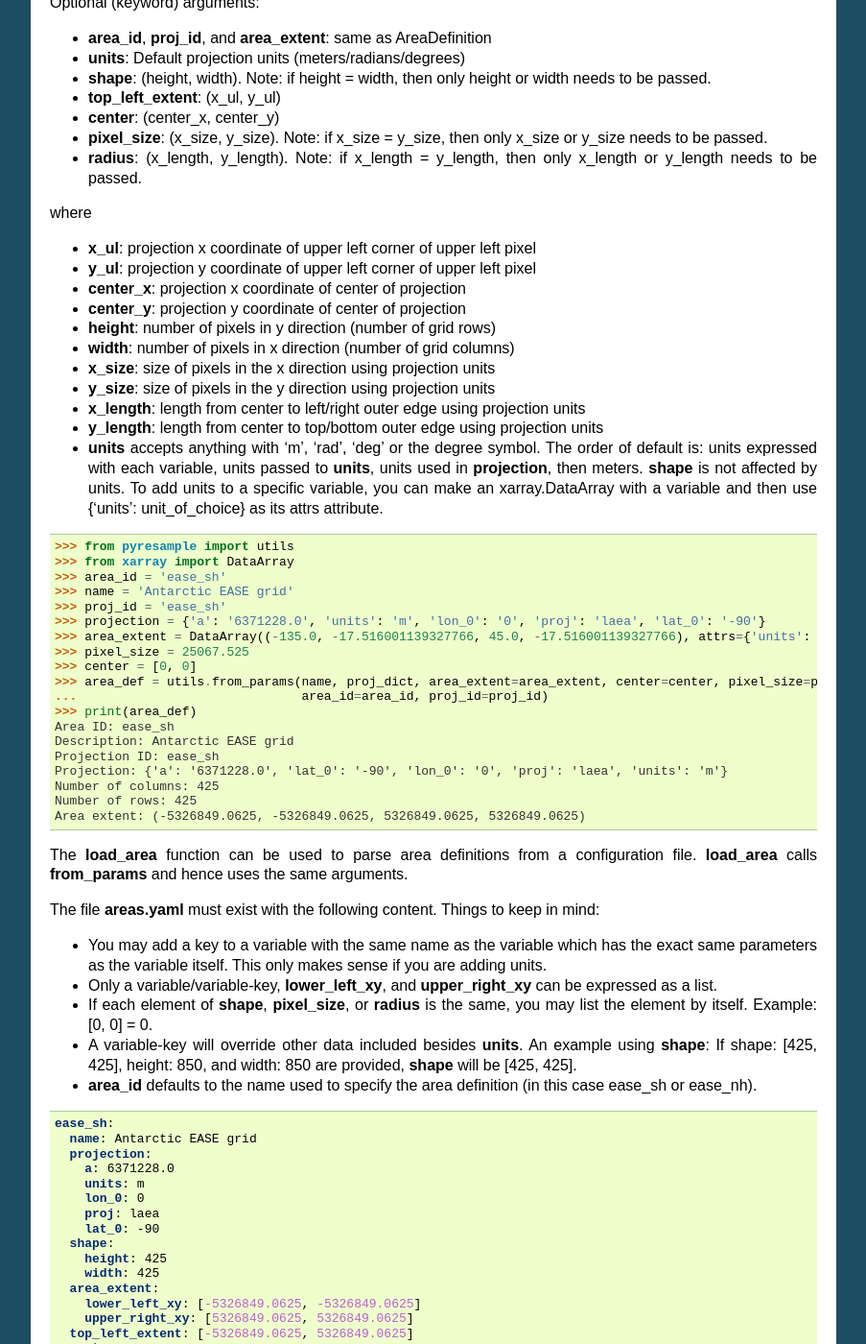
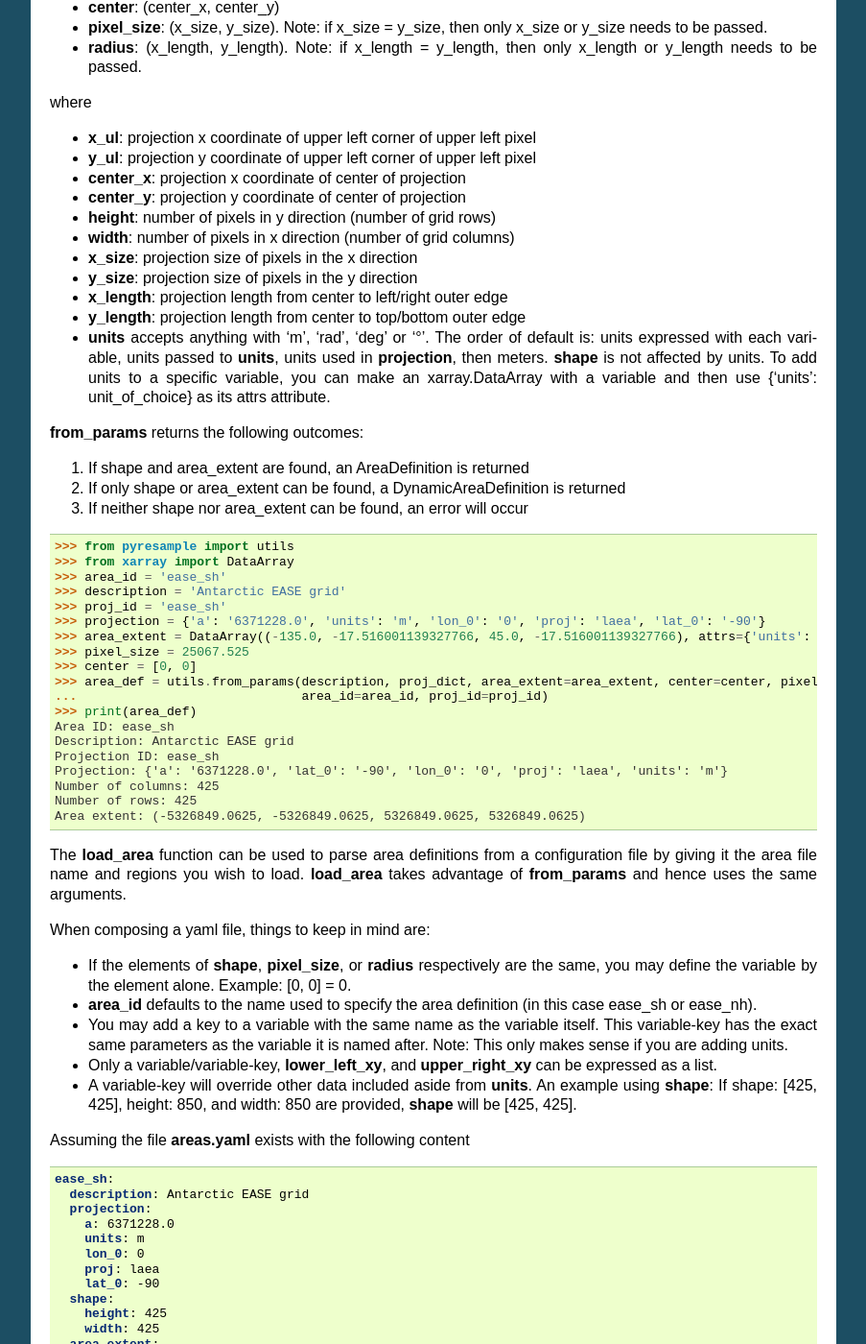
Before and after one commit to pytroll/pyresample, a Sphinx documentation site: the page built from docs/source/geo_def.rst, in a window 1280 px wide and 1400 px high, scrolled down 1826 px. Shown: the whole window at 96% size, without its empty margins (198-1101 px from the left). Built offline with Sphinx 7.4.7, drawn with Linux system fonts in a browser that asks for light colours; some of the changed text lies outside the part shown.

Commit message:
Fix yaml reading and continue updating the docs

```diff
--- a/docs/source/geo_def.rst
+++ b/docs/source/geo_def.rst
@@ -89,19 +89,11 @@ based on area extent and a proj4-string/dict or a list of proj4 arguments.
  Number of rows: 425
  Area extent: (-5326849.0625, -5326849.0625, 5326849.0625, 5326849.0625)
 
-The following arguments can be put in a yaml or passed to the function **from_params** in
-order to make an area definition. If shape and area_extent are found, an AreaDefinition is made. If only shape or
-area_extent can be found, a DynamicAreaDefinition will be made. If neither shape nor area_extent can be found, an
-error will occur.
-
-.. note::
-
-  Not all of the arguments are needed; the function will attempt to figure out the information
-  required (area_extent and shape) to make an area definition from the information you provide.
+The function **from_params** attempts to find shape and area_extent with the given data below:
 
 Required (positional) arguments:
 
-* **name**: Description
+* **description**: Description
 * **projection**: projection parameters as a proj4_dict or proj4_string
 
 Optional (keyword) arguments:
@@ -122,27 +114,33 @@ where
 * **center_y**: projection y coordinate of center of projection
 * **height**: number of pixels in y direction (number of grid rows)
 * **width**: number of pixels in x direction (number of grid columns)
-* **x_size**: size of pixels in the x direction using projection units
-* **y_size**: size of pixels in the y direction using projection units
-* **x_length**: length from center to left/right outer edge using projection units
-* **y_length**: length from center to top/bottom outer edge using projection units
-* **units** accepts anything with 'm', 'rad', 'deg' or the degree symbol. The order of default is: units expressed
+* **x_size**: projection size of pixels in the x direction
+* **y_size**: projection size of pixels in the y direction
+* **x_length**: projection length from center to left/right outer edge
+* **y_length**: projection length from center to top/bottom outer edge
+* **units** accepts anything with 'm', 'rad', 'deg' or '°'. The order of default is: units expressed
   with each variable, units passed to **units**, units used in **projection**, then meters. **shape** is not affected
   by units. To add units to a specific variable, you can make an xarray.DataArray with a variable and then use
   {'units': unit_of_choice} as its attrs attribute.
+
+**from_params** returns the following outcomes:
+
+1. If shape and area_extent are found, an AreaDefinition is returned
+2. If only shape or area_extent can be found, a DynamicAreaDefinition is returned
+3. If neither shape nor area_extent can be found, an error will occur
 
 .. doctest::
 
  >>> from pyresample import utils
  >>> from xarray import DataArray
  >>> area_id = 'ease_sh'
- >>> name = 'Antarctic EASE grid'
+ >>> description = 'Antarctic EASE grid'
  >>> proj_id = 'ease_sh'
  >>> projection = {'a': '6371228.0', 'units': 'm', 'lon_0': '0', 'proj': 'laea', 'lat_0': '-90'}
  >>> area_extent = DataArray((-135.0, -17.516001139327766, 45.0, -17.516001139327766), attrs={'units': 'degrees'})
  >>> pixel_size = 25067.525
  >>> center = [0, 0]
- >>> area_def = utils.from_params(name, proj_dict, area_extent=area_extent, center=center, pixel_size=pixel_size,
+ >>> area_def = utils.from_params(description, proj_dict, area_extent=area_extent, center=center, pixel_size=pixel_size,
  ...                              area_id=area_id, proj_id=proj_id)
  >>> print(area_def)
  Area ID: ease_sh
@@ -153,25 +151,26 @@ where
  Number of rows: 425
  Area extent: (-5326849.0625, -5326849.0625, 5326849.0625, 5326849.0625)
 
-The **load_area** function can be used to parse area definitions from a
-configuration file. **load_area** calls **from_params** and hence uses the same arguments.
+The **load_area** function can be used to parse area definitions from a configuration file by giving it the area file
+name and regions you wish to load. **load_area** takes advantage of **from_params** and hence uses the same arguments.
 
-The file **areas.yaml** must exist with the following content.
-Things to keep in mind:
+When composing a yaml file, things to keep in mind are:
 
-* You may add a key to a variable with the same name as the variable which has the exact same parameters
-  as the variable itself. This only makes sense if you are adding units.
+* If the elements of **shape**, **pixel_size**, or **radius** respectively are the same, you may define the
+  variable by the element alone. Example: [0, 0] = 0.
+* **area_id** defaults to the name used to specify the area definition (in this case ease_sh or ease_nh).
+* You may add a key to a variable with the same name as the variable itself. This variable-key has the
+  exact same parameters as the variable it is named after. Note: This only makes sense if you are adding units.
 * Only a variable/variable-key, **lower_left_xy**, and **upper_right_xy** can be expressed as a list.
-* If each element of **shape**, **pixel_size**, or **radius** is the same, you may list the element by itself.
-  Example: [0, 0] = 0.
-* A variable-key will override other data included besides **units**. An example using **shape**: If shape: [425, 425],
-  height: 850, and width: 850 are provided, **shape** will be [425, 425].
-* **area_id** defaults to the name used to specify the area definition (in this case ease_sh or ease_nh).
+* A variable-key will override other data included aside from **units**. An example using **shape**:
+  If shape: [425, 425], height: 850, and width: 850 are provided, **shape** will be [425, 425].
+
+Assuming the file **areas.yaml** exists with the following content
 
 .. code-block:: yaml
 
  ease_sh:
-   name: Antarctic EASE grid
+   description: Antarctic EASE grid
    projection:
      a: 6371228.0
      units: m
@@ -197,7 +196,7 @@ Things to keep in mind:
    area_id: ease_sh
    proj_id: ease_sh
    units: meters
-   name: Arctic EASE grid
+   description: Arctic EASE grid
    projection:
      a: 6371228.0
      units: m
```
Also changed, not shown: 2 other files.
